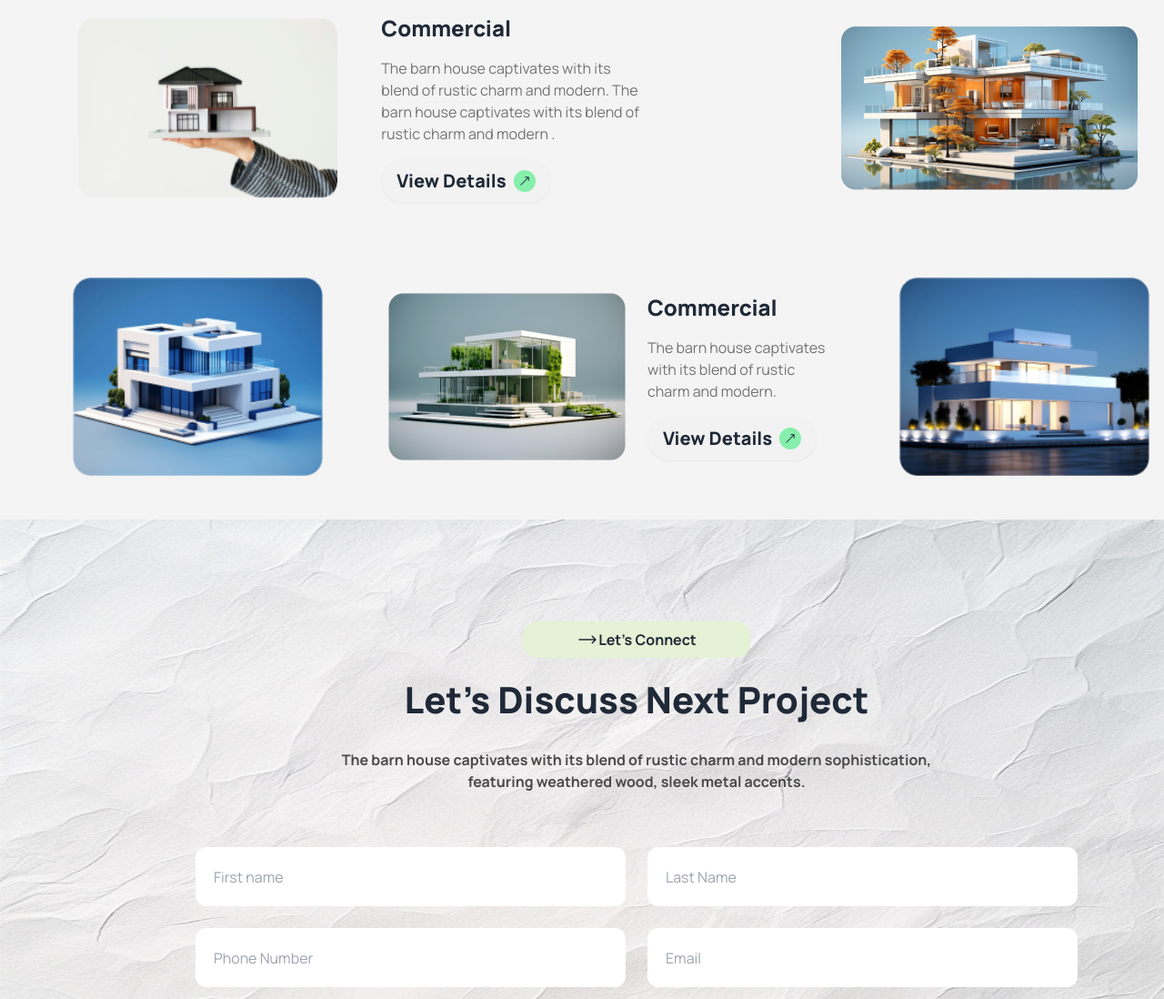
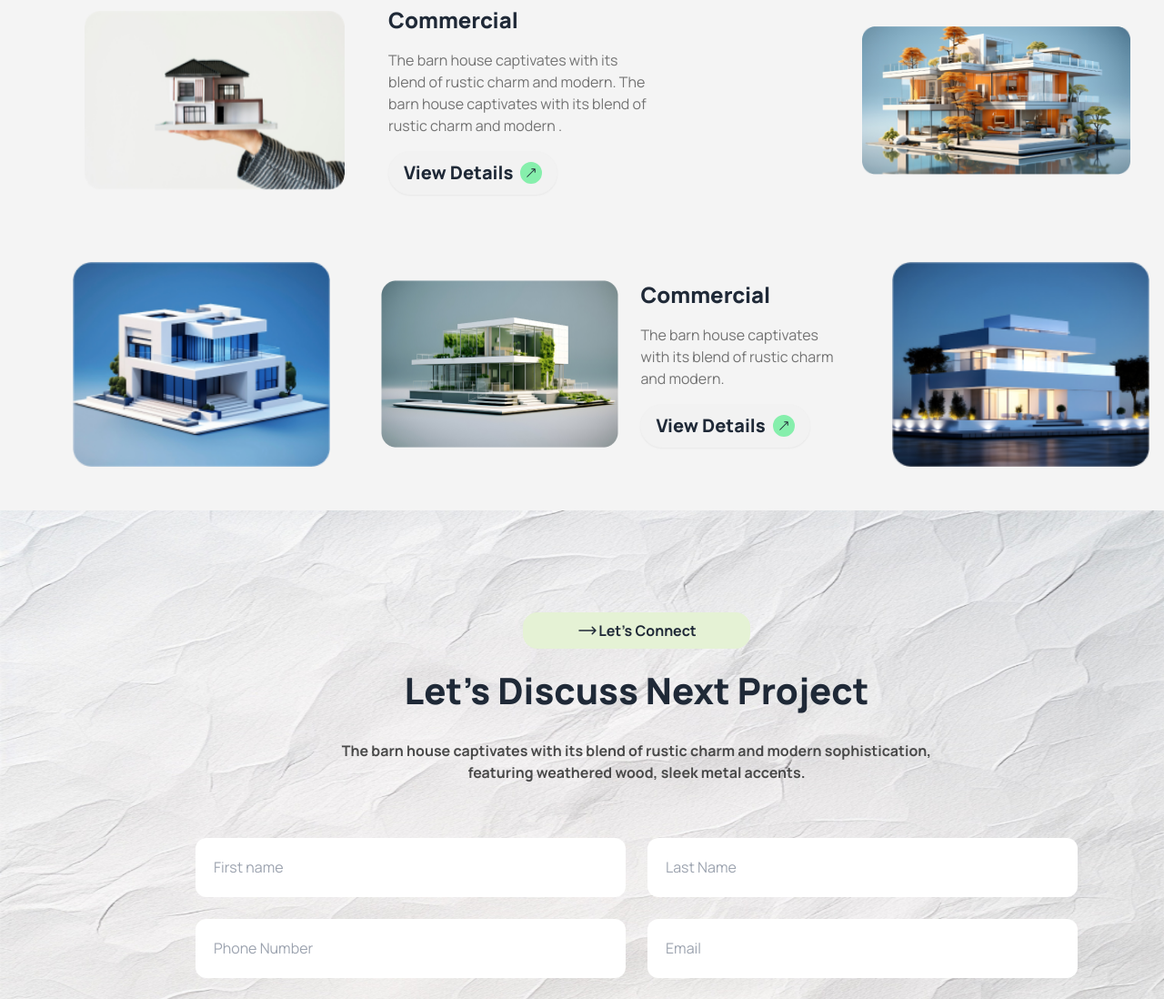
Before and after one commit to Tanvir6184/Assignment-03-Project, a plain HTML site: page index.html in a window 1280 px wide. Shown: the part 2501-3599 px from the top of the page at 91% size. Drawn offline with nearby package versions, Linux system fonts and the light colour scheme.

Commit message:
bugs fixed

```diff
--- a/index.html
+++ b/index.html
@@ -450,7 +450,7 @@
           </div>
           <!-- image two  -->
           <div class="py-6 mx-auto">
-            <img src="./assets/img2.png" alt="" />
+            <img class="w-[295px]" src="./assets/img2.png" alt="" />
           </div>
         </div>
         <!-- SECOND MAIN DIV STARTED HERE -->
@@ -464,7 +464,7 @@
             </div>
             <!-- fourth image  -->
             <div
-              class="flex flex-col lg:flex-row lg:w-[full] gap-x-6 gap-y-6 p-6"
+              class="flex flex-col lg:flex-row lg:w-[full] gap-x-6 gap-y-6 p-2"
             >
               <img src="./assets/img4.png" alt="" />
               <!-- 2nd row text  -->
@@ -508,7 +508,7 @@
     <section>
       <div class="relative">
         <img
-          class="w-full h-[930px] lg:h-[915px]"
+          class="w-full h-[945px] lg:h-[915px]"
           src="./assets/bg.jpg"
           alt=""
         />
```
